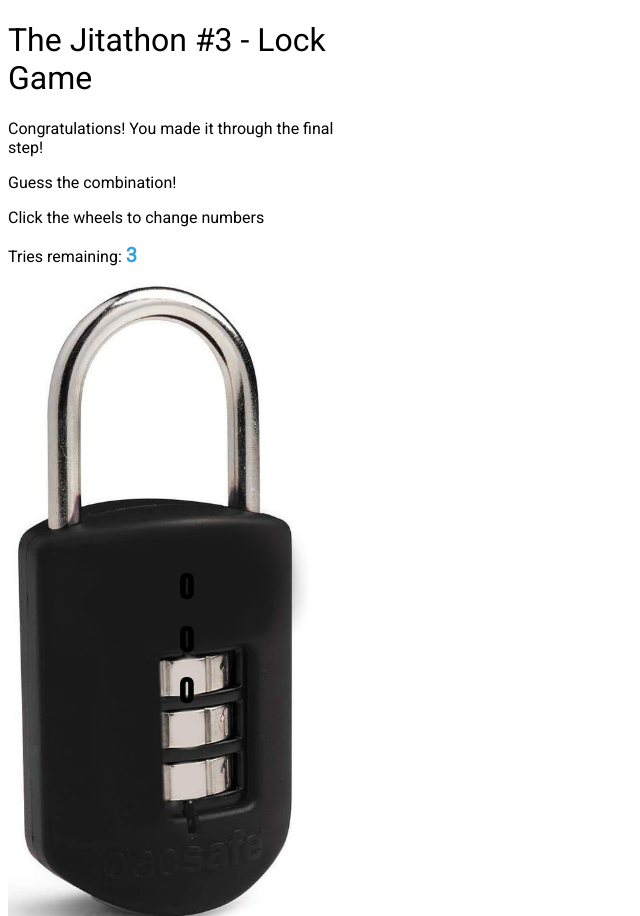
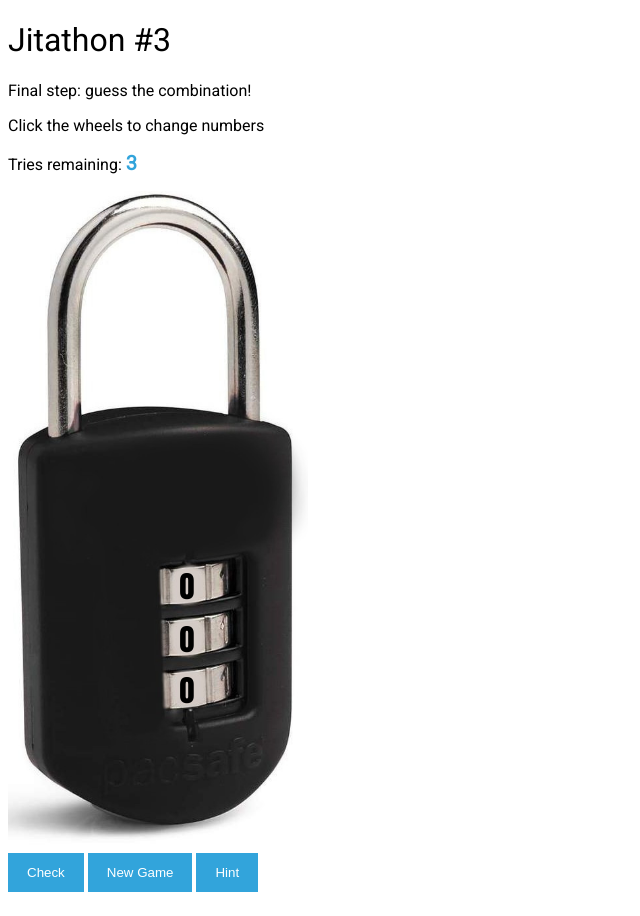
Before and after one commit to dvdmelamed/lock_game, a plain HTML site: page index.html in a window 1280 px wide. Shown: the top 916 px of the page, without its empty margins (0-640 px from the left). Drawn offline with Linux system fonts and the light colour scheme.

Commit message:
Update index.html

```diff
--- a/index.html
+++ b/index.html
@@ -9,9 +9,8 @@
 
   <body>
     <main>
-      <h1>The Jitathon #3 - Lock Game</h1>
-      <p>Congratulations! You made it through the final step!</p>
-      <p>Guess the combination!</p>
+      <h1>Jitathon #3</h1>
+      <p>Final step: guess the combination!</p>
       <p>Click the wheels to change numbers</p>
       <p>Tries remaining: <span id="triesCounter">3</span></p>
 
```
